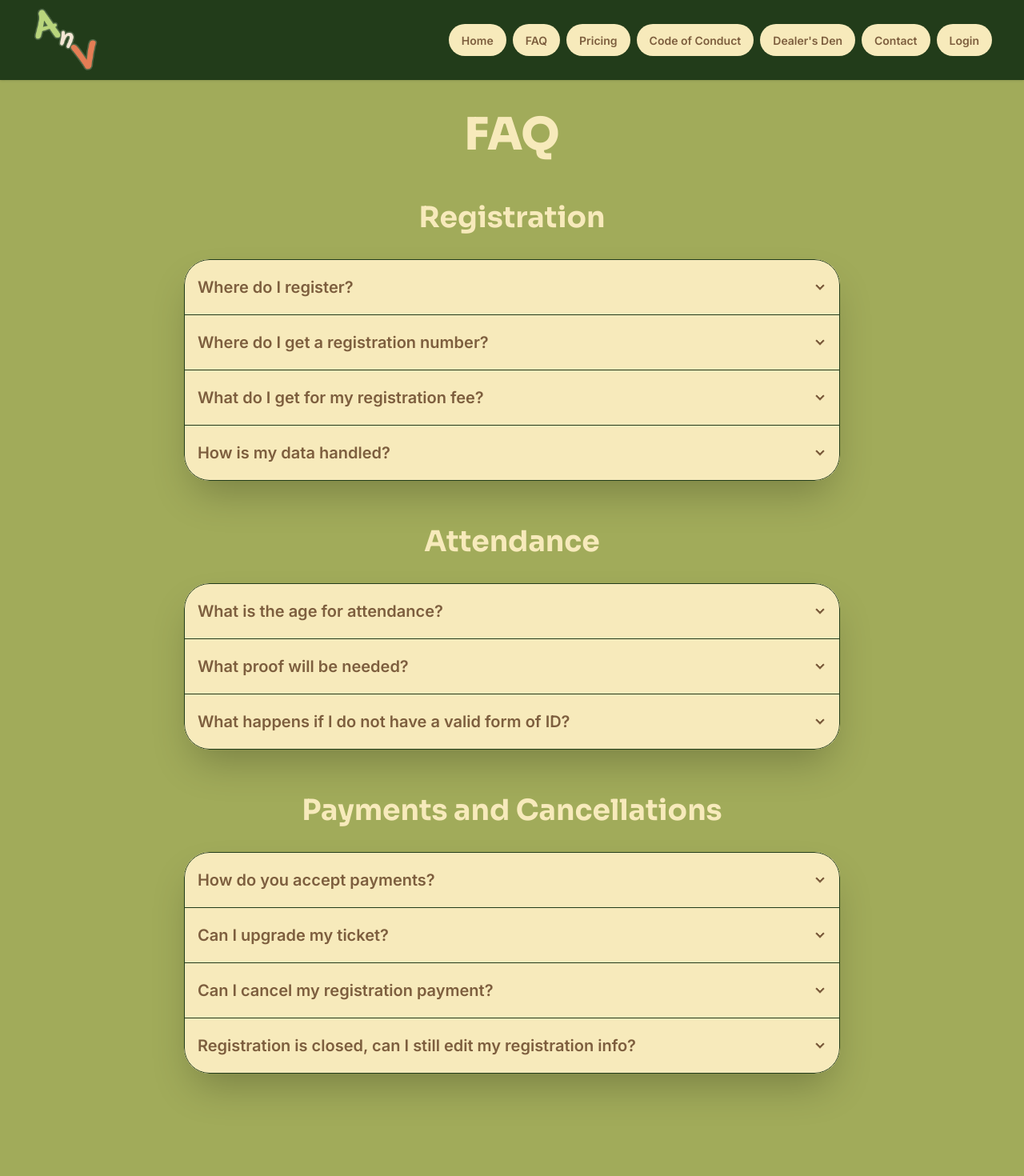
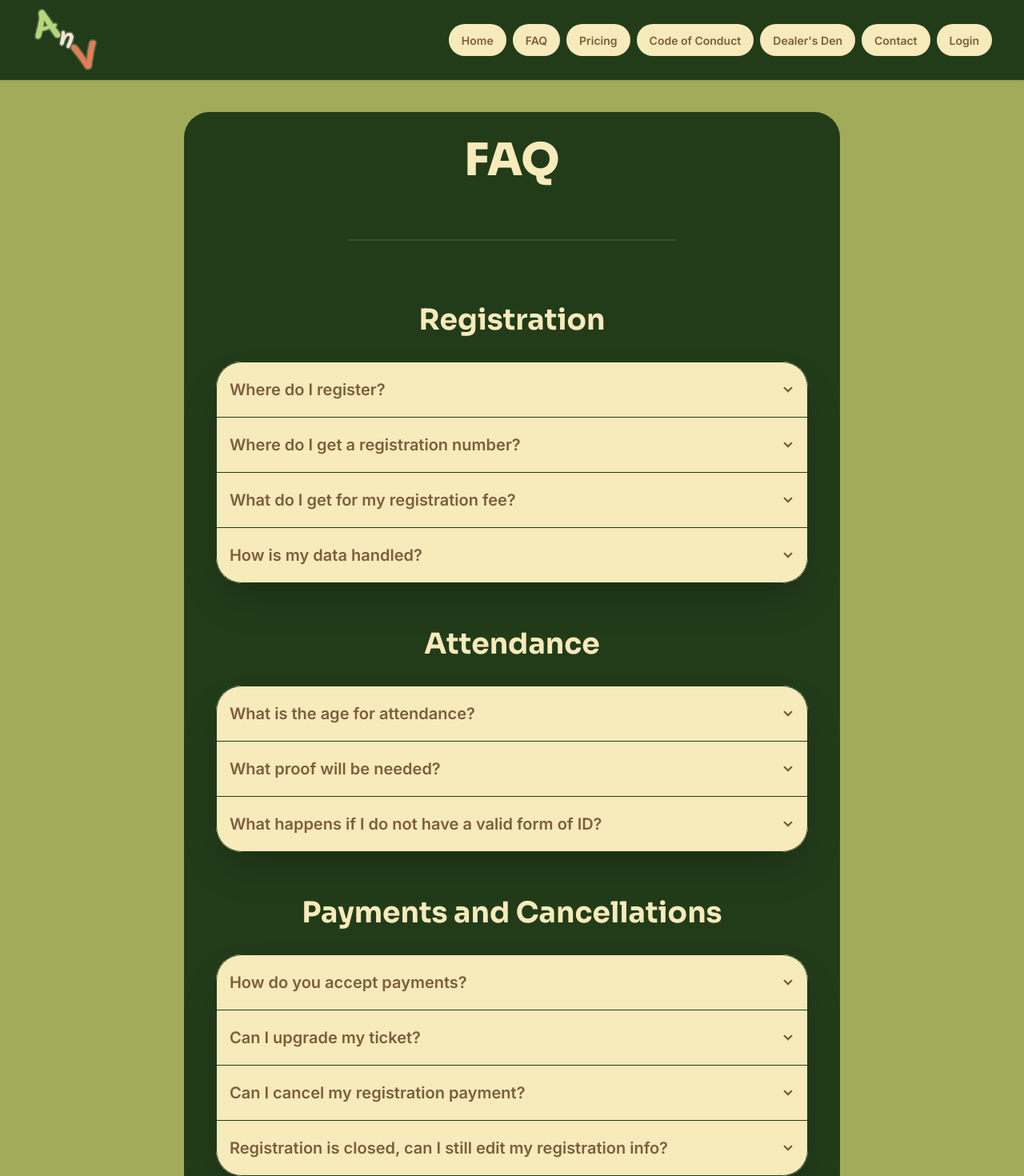
Before and after one commit to ja-zzy/ainmhicon.ie, a Next.js app: page /faq in a window 1280 px wide. Shown: the top 1470 px of the page at 80% size. Built offline with nearby package versions, Linux system fonts and the light colour scheme.

Commit message:
Updated FAQ page for contrast, everything inside green box

```diff
--- a/app/faq/page.tsx
+++ b/app/faq/page.tsx
@@ -3,10 +3,14 @@ export default function Faq() {
         <div className="flex flex-col flex-1 items-center">
             <div className="w-full bg-base-100 px-5">
                 <article className="prose prose-xl m-auto py-10 text-center text-neutral-content">
-                    <h1 className="text-5xl sm:text-[2.8em]">FAQ</h1>
+                    <div className="card card-lg sm:card-xl bg-base-200 pb-12">
+                        <h1 className="text-5xl sm:text-[2.8em] pt-8">FAQ</h1>
+
+                        <div className="divider w-[50%] mx-auto"></div>
+
                         <h2>Registration</h2>
 
-                    <div className="join join-vertical bg-accent overflow-hidden radius rounded-4xl w-full shadow-2xl">
+                        <div className="join join-vertical bg-accent overflow-hidden radius rounded-4xl mx-10 shadow-2xl">
                             <div className="collapse collapse-arrow join-item border-base-300 border">
                                 <input type="radio" aria-labelledby="faq-0" name="my-accordion-4" />
                                 <div id="faq-0" className="collapse-title font-semibold text-left">Where do I register?</div>
@@ -31,7 +35,7 @@ export default function Faq() {
 
                         <h2>Attendance</h2>
 
-                    <div className="join join-vertical bg-accent overflow-hidden radius rounded-4xl w-full shadow-2xl">
+                        <div className="join join-vertical bg-accent overflow-hidden radius rounded-4xl mx-10 shadow-2xl">
                             <div className="collapse collapse-arrow join-item border-base-300 border">
                                 <input type="radio" aria-labelledby="faq-4" name="my-accordion-4" />
                                 <div id="faq-4" className="collapse-title font-semibold text-left">What is the age for attendance?</div>
@@ -52,7 +56,7 @@ export default function Faq() {
 
                         <h2>Payments and Cancellations</h2>
 
-                    <div className="join join-vertical bg-accent overflow-hidden radius rounded-4xl w-full shadow-2xl">
+                        <div className="join join-vertical bg-accent overflow-hidden radius rounded-4xl mx-10 shadow-2xl">
                             <div className="collapse collapse-arrow join-item border-base-300 border">
                                 <input type="radio" aria-labelledby="faq-7" name="my-accordion-4" />
                                 <div id="faq-7" className="collapse-title font-semibold text-left">How do you accept payments?</div>
@@ -74,6 +78,7 @@ export default function Faq() {
                                 <div className="collapse-content text-sm">After the registration closing date has passed, no changes can be made to your information, except potentially in exceptional circumstances. Please contact  <a href='mailto:reg@ainmhicon.ie' className='text-neutral-content'>reg@ainmhicon.ie</a> in the event you require assistance.  </div>
                             </div>
                         </div>
+                    </div>
                 </article>
             </div>
         </div>
```
Lines whose indentation alone changed are shown as unchanged.
